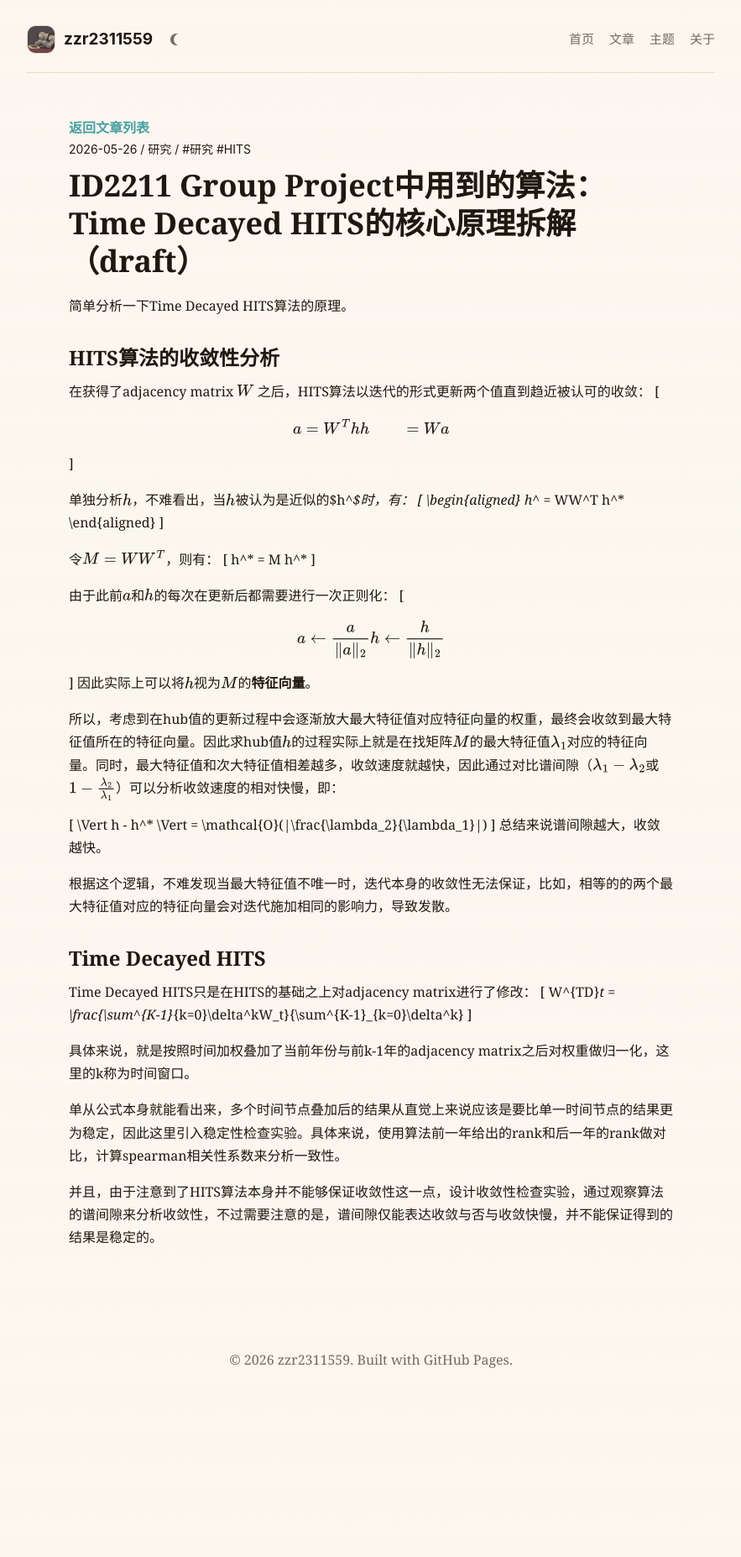
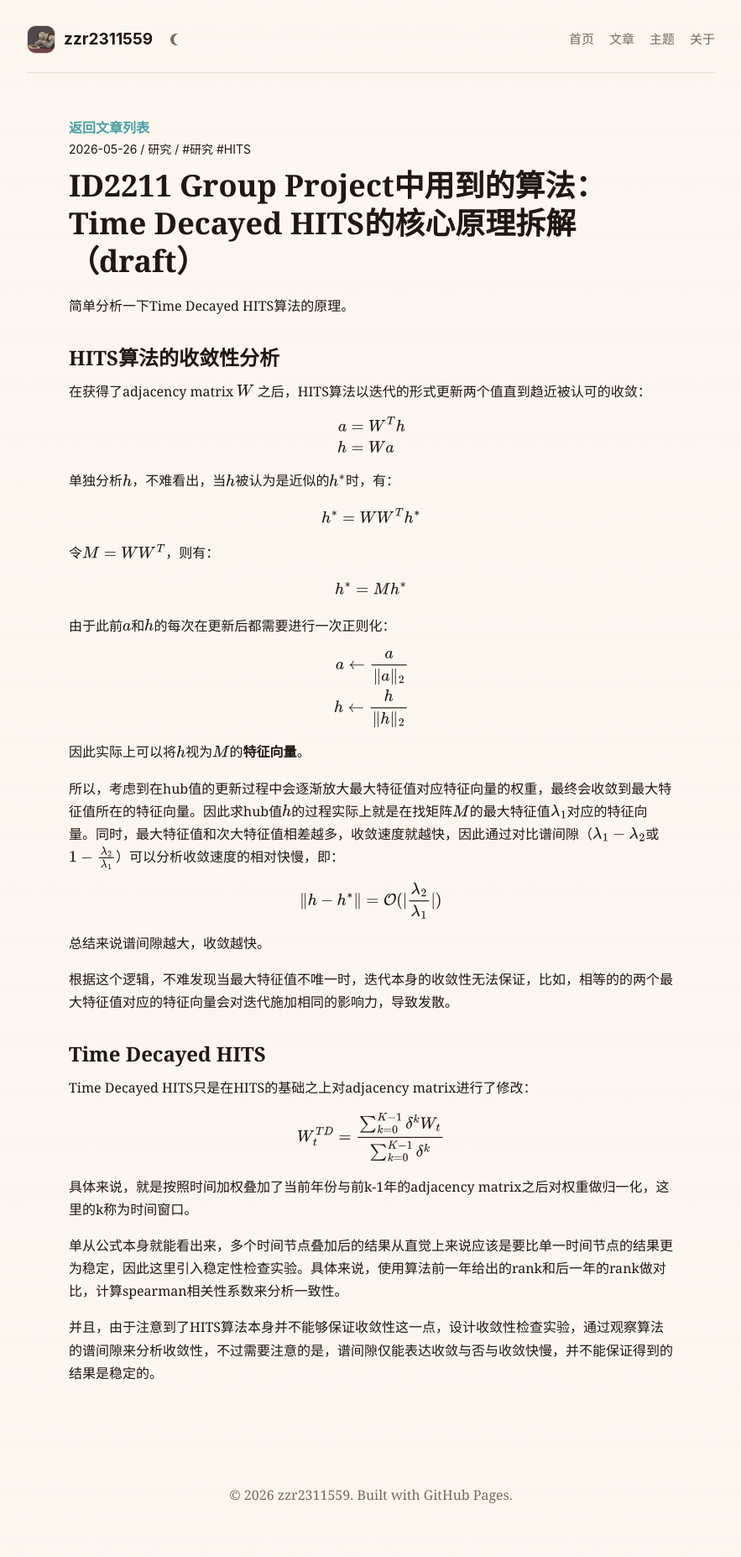
Before and after one commit to zzr2311559/zzr2311559.github.io, a Jekyll site: the page built from _posts/2026-05-26-ID2211-group-project-temporal-analysis.md, in a window 1280 px wide. Shown: the whole page at 84% size, without its empty margins (198-1081 px from the left). Built offline with Jekyll 4.4.1, drawn with Linux system fonts in a browser that asks for light colours; before the commit the page ends 1693 px from its top, so only the background shows below that; part of the change alters nothing that is shown.

```diff
--- a/_config.yml
+++ b/_config.yml
@@ -8,6 +8,9 @@ timezone: Europe/Stockholm
 permalink: /posts/:year/:month/:day/:title/
 
 markdown: kramdown
+kramdown:
+  input: GFM
+  math_engine: mathjax
 
 topics:
   - name: 杂谈
```
Also changed, not shown: _posts/2026-05-26-ID2211-group-project-temporal-analysis.md (+19 -12 lines).
